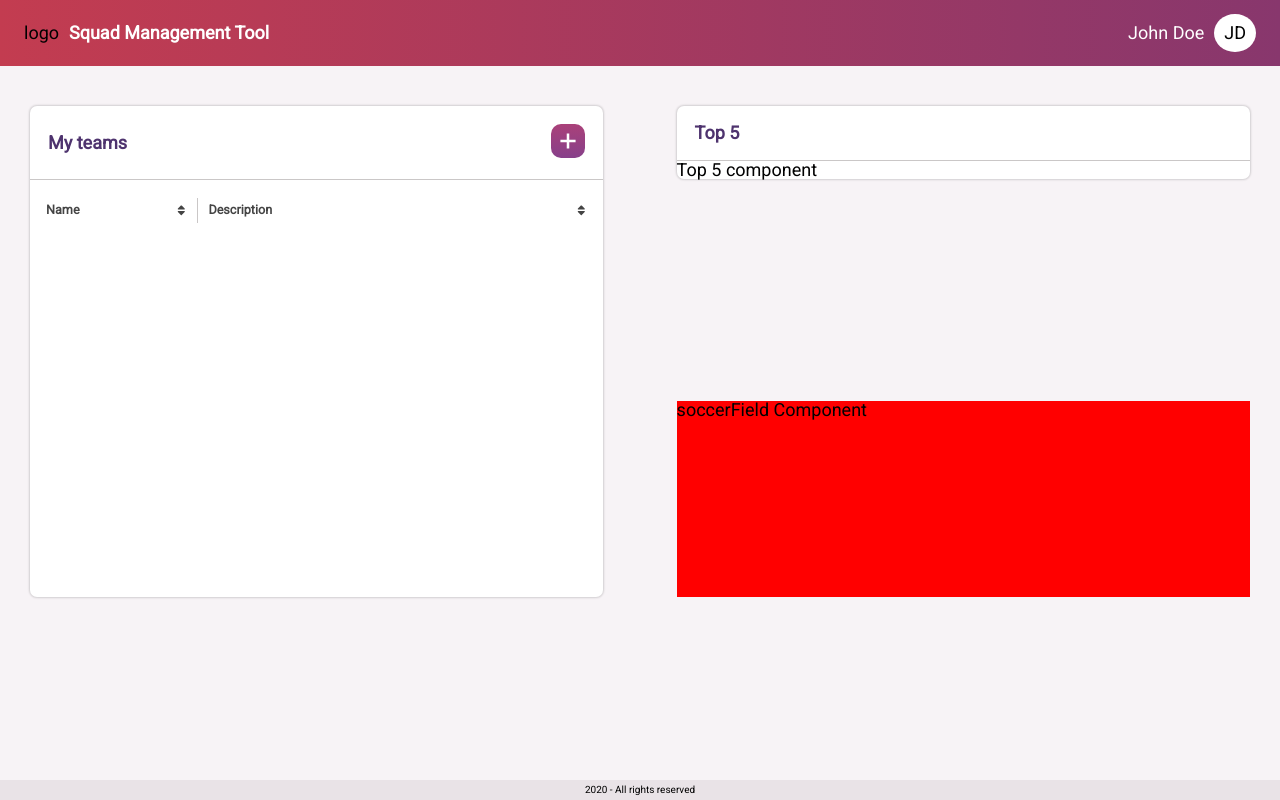
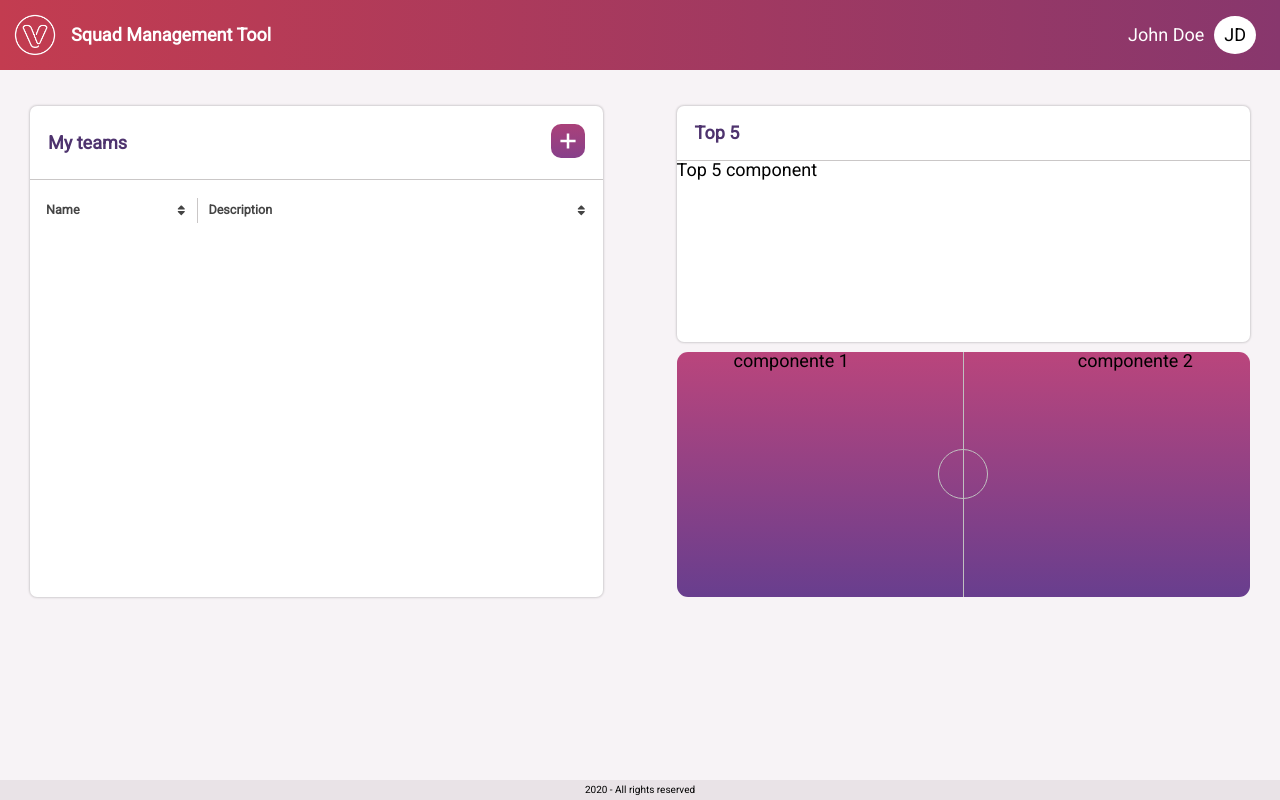
Before and after one commit to Barrosg99/venturus-challenge, a React (Create React App) app: page / in a window 1280 px wide. Built offline with nearby package versions, Linux system fonts and the light colour scheme.

Commit message:
feat: add SoccerField component

```diff
--- a/src/components/Header.jsx
+++ b/src/components/Header.jsx
@@ -6,7 +6,7 @@ export default function Header() {
   return (
     <StyledHeader>
       <div>
-        <span>logo</span>
+        <img src="/logo.png" alt="venturus-logo" />
         <h1>Squad Management Tool</h1>
       </div>
       <div>
@@ -25,6 +25,11 @@ const StyledHeader = styled.header`
   position:fixed;
   top:0;
   width:100vw;
+
+  img {
+    width: 42px;
+    margin-right: 15px;
+  }
 
   div {
     display: flex;
--- /dev/null
+++ b/src/components/SoccerField.jsx
@@ -0,0 +1,38 @@
+import React from 'react';
+import styled from 'styled-components';
+
+export default function SoccerField() {
+  return (
+    <Container>
+      <div>componente 1</div>
+      <div>
+        <span />
+      </div>
+      <div>componente 2</div>
+    </Container>
+  );
+}
+const Container = styled.div`
+  background-image: linear-gradient(#ba457c,#683e8e);
+  height: 50%;
+  display: flex;
+  justify-content: space-around;
+  border-radius: 11px;
+
+  div:nth-child(2){
+    background-color: silver;
+    width:1px;
+    height:100%;
+    display: flex;
+    flex-direction: column;
+    justify-content: center;
+
+    span {
+      width: 50px;
+      height: 50px;
+      border-radius: 50%;
+      border: 1px solid silver;
+      margin-left: -25px;
+    }
+  }
+`;
--- a/src/components/index.js
+++ b/src/components/index.js
@@ -5,6 +5,7 @@ import TeamList from './TeamList';
 import Input from './Input';
 import Label from './Label';
 import InputTags from './InputTags';
+import SoccerField from './SoccerField';
 
 export {
   Header,
@@ -14,4 +15,5 @@ export {
   Input,
   Label,
   InputTags,
+  SoccerField,
 };
--- a/src/pages/Home/index.jsx
+++ b/src/pages/Home/index.jsx
@@ -1,6 +1,6 @@
 import React from 'react';
 import styled from 'styled-components';
-import { Container, TeamList } from '../../components';
+import { Container, SoccerField, TeamList } from '../../components';
 
 export default function Home() {
   return (
@@ -20,9 +20,7 @@ export default function Home() {
         >
           Top 5 component
         </Container>
-        <div>
-          soccerField Component
-        </div>
+        <SoccerField />
       </div>
     </Wrapper>
   );
@@ -40,9 +38,8 @@ const Wrapper = styled.main`
     flex-direction: column;
     justify-content: space-between;
 
-    & > div {
-      background: red;
-      height: 40%;
+    & > section {
+      height: 48%;
     }
   }
 `;
```
Also changed, not shown: public/logo.png (added).
